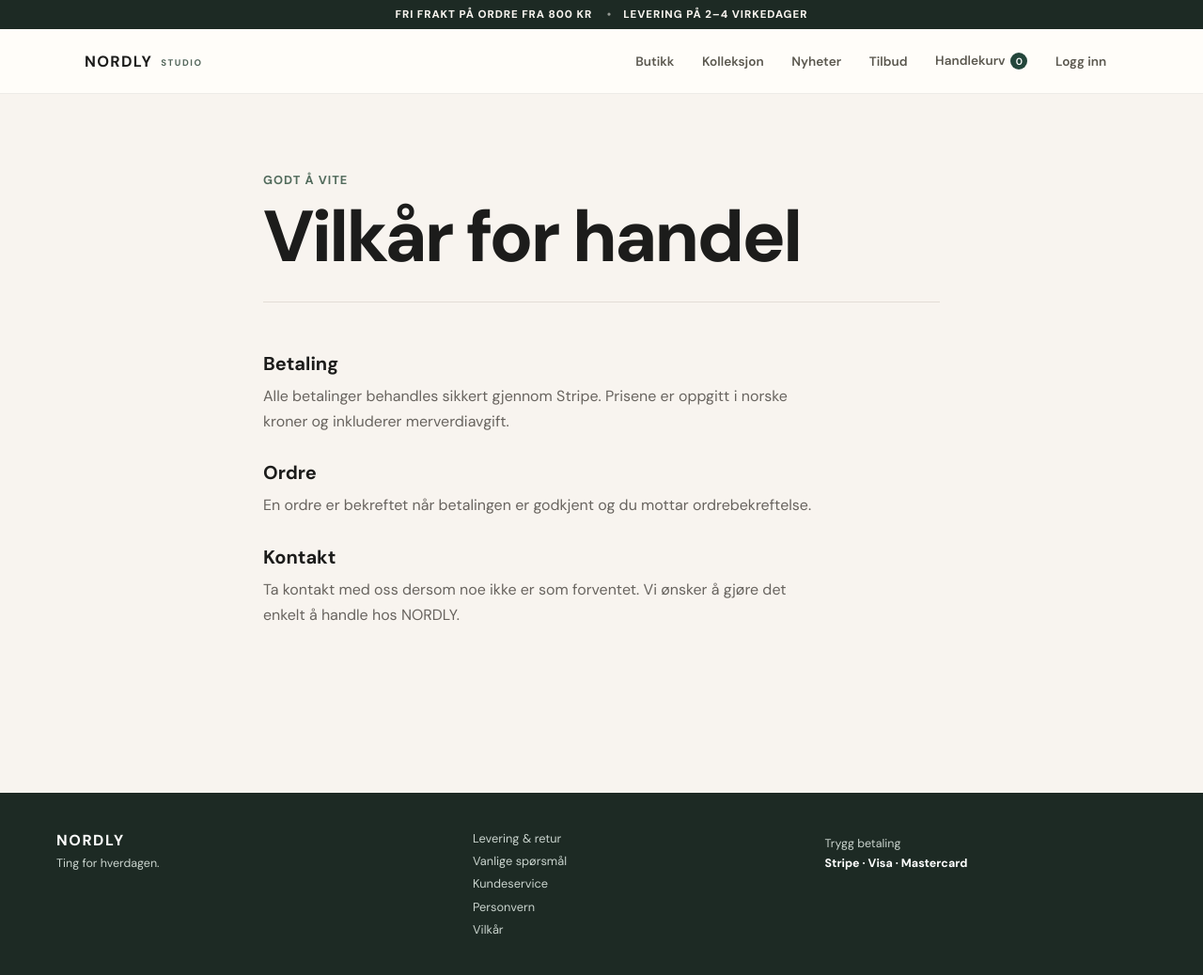
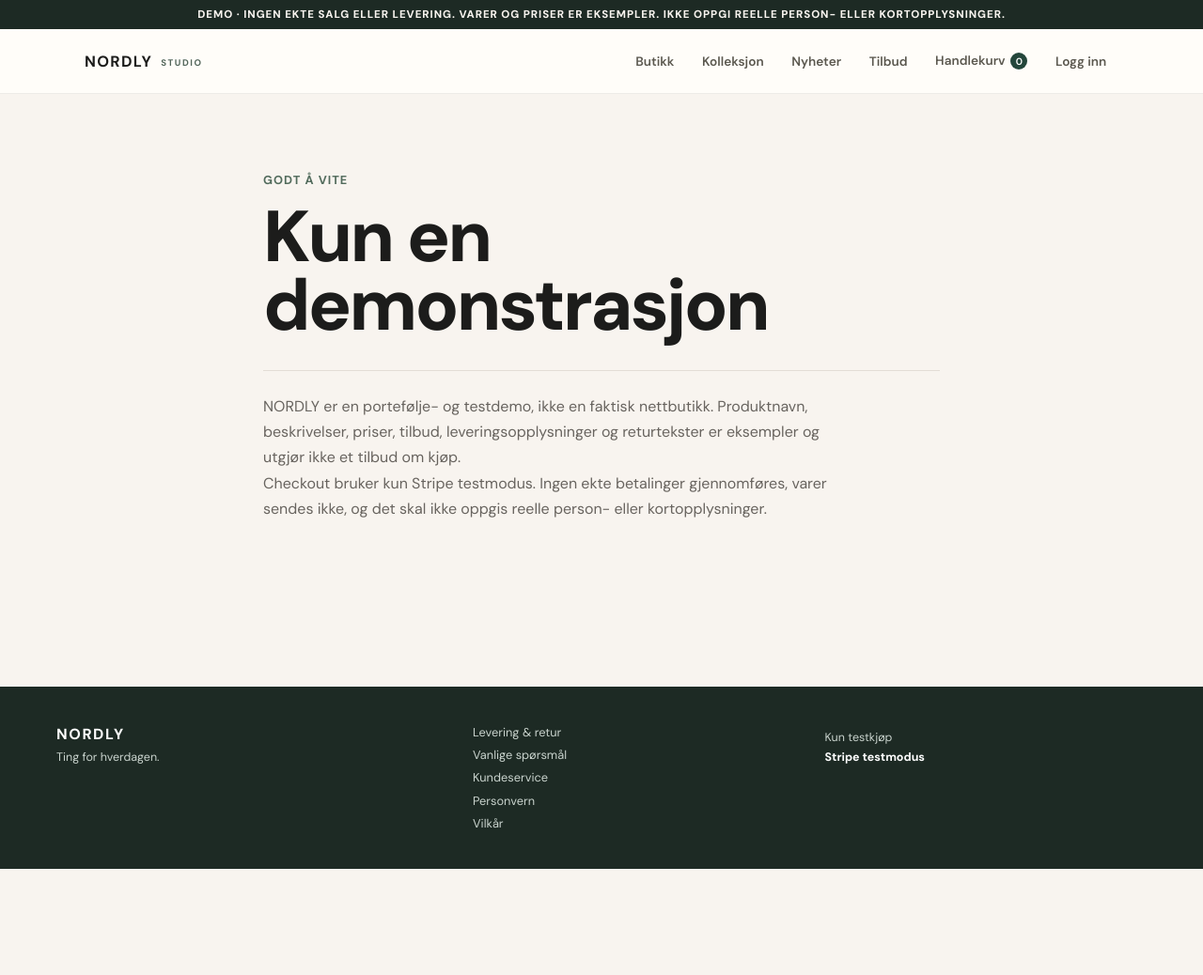
Before and after one commit to Khhashi/Nordly, an ASP.NET Core app: page /Info/Terms in a window 1280 px wide. Shown: the whole page at 94% size. After the commit the page ends 925 px from the top, so only its background shows below. Run offline with ASP.NET Core 8, Linux system fonts and the light colour scheme; the project's own start-up code is not run, and a stand-in starts its controllers and pages; some libraries are stand-ins or nearby versions.

Commit message:
Mark storefront as demo and expand sample kitchen catalog
Clarify that the storefront is illustrative, reject non-test Stripe secret keys, and add two sample kitchen products with local SVG artwork. Update privacy and terms copy to describe the demo and its unapproved retention policy.

Co-authored-by: Copilot <223556219+Copilot@users.noreply.github.com>

```diff
--- a/Nordly.Web/Pages/Info/Terms.cshtml
+++ b/Nordly.Web/Pages/Info/Terms.cshtml
@@ -1,18 +1,14 @@
 @page
 @{
     ViewData["Title"] = "Vilkår";
-    ViewData["PageMetadata"] = PageMetadataBuilder.Create(Configuration["PublicBaseUrl"], "Vilkår for handel – NORDLY", "Les NORDLYs vilkår for betaling, bestilling og handel. Prisene er oppgitt i norske kroner.", "/Info/Terms");
+    ViewData["PageMetadata"] = PageMetadataBuilder.Create(Configuration["PublicBaseUrl"], "Demonstrasjon – NORDLY", "NORDLY er en portefølje- og testdemo, ikke en faktisk nettbutikk.", "/Info/Terms");
 }
 
 <div class="info-page">
     <span class="eyebrow">Godt å vite</span>
-    <h1>Vilkår for handel</h1>
+    <h1>Kun en demonstrasjon</h1>
     <div class="info-content">
-        <h2>Betaling</h2>
-        <p>Alle betalinger behandles sikkert gjennom Stripe. Prisene er oppgitt i norske kroner og inkluderer merverdiavgift.</p>
-        <h2>Ordre</h2>
-        <p>En ordre er bekreftet når betalingen er godkjent og du mottar ordrebekreftelse.</p>
-        <h2>Kontakt</h2>
-        <p>Ta kontakt med oss dersom noe ikke er som forventet. Vi ønsker å gjøre det enkelt å handle hos NORDLY.</p>
+        <p>NORDLY er en portefølje- og testdemo, ikke en faktisk nettbutikk. Produktnavn, beskrivelser, priser, tilbud, leveringsopplysninger og returtekster er eksempler og utgjør ikke et tilbud om kjøp.</p>
+        <p>Checkout bruker kun Stripe testmodus. Ingen ekte betalinger gjennomføres, varer sendes ikke, og det skal ikke oppgis reelle person- eller kortopplysninger.</p>
     </div>
 </div>
--- a/Nordly.Web/Pages/Products/Details.cshtml
+++ b/Nordly.Web/Pages/Products/Details.cshtml
@@ -67,9 +67,9 @@
                 </form>
 
                 <div class="detail-promises">
-                    <div><span>↗</span><p><strong>Sendes raskt</strong><br />På lager · 2–4 virkedager</p></div>
-                    <div><span>↺</span><p><strong>Enkel retur</strong><br />14 dager åpent kjøp</p></div>
-                    <div><span>✦</span><p><strong>Trygg betaling</strong><br />Sikkert via Stripe</p></div>
+                    <div><span>◇</span><p><strong>Demoprodukt</strong><br />Ikke en faktisk vare for salg</p></div>
+                    <div><span>◇</span><p><strong>Illustrativ pris</strong><br />Kun for demonstrasjon</p></div>
+                    <div><span>◇</span><p><strong>Stripe testmodus</strong><br />Ingen ekte betalinger</p></div>
                 </div>
             </div>
         </section>
--- a/Nordly.Web/Pages/Shared/_Layout.cshtml
+++ b/Nordly.Web/Pages/Shared/_Layout.cshtml
@@ -19,7 +19,7 @@
     <link rel="stylesheet" href="~/css/site.css" asp-append-version="true" />
 </head>
 <body>
-    <div class="announcement-bar">Fri frakt på ordre fra 800 kr <span class="announcement-dot">•</span><span class="announcement-extra">Levering på 2–4 virkedager</span></div>
+    <div class="announcement-bar" role="note">DEMO · Ingen ekte salg eller levering. Varer og priser er eksempler. Ikke oppgi reelle person- eller kortopplysninger.</div>
     @{
         var cartCount = Nordly.Web.Cart.Load(Context.Session).Count;
     }
@@ -50,7 +50,7 @@
     <footer class="site-footer">
         <div class="footer-brand"><strong>NORDLY</strong><span>Ting for hverdagen.</span></div>
         <div class="footer-links"><a asp-page="/Info/Delivery">Levering & retur</a><a asp-page="/Info/Faq">Vanlige spørsmål</a><a asp-page="/Info/Support">Kundeservice</a><a asp-page="/Privacy">Personvern</a><a asp-page="/Info/Terms">Vilkår</a></div>
-        <div class="footer-payment"><span>Trygg betaling</span><strong>Stripe · Visa · Mastercard</strong></div>
+        <div class="footer-payment"><span>Kun testkjøp</span><strong>Stripe testmodus</strong></div>
     </footer>
 
     <script src="~/js/site.js" asp-append-version="true"></script>
--- a/Nordly.Web/Program.cs
+++ b/Nordly.Web/Program.cs
@@ -93,9 +93,11 @@ forwardedHeaders.KnownNetworks.Clear();
 forwardedHeaders.KnownProxies.Clear();
 app.UseForwardedHeaders(forwardedHeaders);
 
+var stripeSecretKey = app.Configuration["Stripe:SecretKey"];
+StripeTestModeValidator.EnsureTestMode(stripeSecretKey);
+
 if (!app.Environment.IsDevelopment())
 {
-    var stripeSecretKey = app.Configuration["Stripe:SecretKey"];
     var stripeWebhookSecret = app.Configuration["Stripe:WebhookSecret"];
     if (string.IsNullOrWhiteSpace(stripeSecretKey) || string.IsNullOrWhiteSpace(stripeWebhookSecret))
     {
--- a/Nordly.Web/StorefrontCatalog.cs
+++ b/Nordly.Web/StorefrontCatalog.cs
@@ -48,6 +48,8 @@ public static class StorefrontCatalog
     public static IReadOnlyList<StoreProduct> Products { get; } = new[]
     {
         StoreProduct.Create("Alba keramikk kopp", "Kjøkken", "En håndlagd kopp til rolige morgener og lange måltider.", 249, "https://images.unsplash.com/photo-1514228742587-6b1558fcca3d?auto=format&fit=crop&w=900&q=85", "Bestselger", specifications: new(Material: "Keramikk", Highlights: new[] { "Håndlaget", "Til rolige morgener og lange måltider" })),
+        StoreProduct.Create("Sora serveringsskål (demo)", "Kjøkken", "Illustrativt demoprodukt; ikke en faktisk vare for salg.", 279, "/images/demo/kitchen-bowl.svg", "Demo"),
+        StoreProduct.Create("Mira kjøkkenhåndkle (demo)", "Kjøkken", "Illustrativt demoprodukt; ikke en faktisk vare for salg.", 149, "/images/demo/kitchen-towel.svg", "Demo"),
         StoreProduct.Create("Linen hverdagstaske", "Tilbehør", "En robust og avslappet taske til hverdagens små plikter.", 399, "https://images.unsplash.com/photo-1594223274512-ad4803739b7c?auto=format&fit=crop&w=900&q=85", "Ny", specifications: new(Highlights: new[] { "Robust til hverdagens små plikter", "Avslappet stil" })),
         StoreProduct.Create("Kompakt handlenett", "Tilbehør", "Et lett handlenett til ærender og ekstra plass på farten.", 249, "https://images.unsplash.com/photo-1544816155-12df9643f363?auto=format&fit=crop&w=900&q=85", "Ny"),
         StoreProduct.Create("Flettet skulderveske", "Tilbehør", "En kompakt veske for de viktigste småtingene på farten.", 449, "https://images.unsplash.com/photo-1590874103328-eac38a683ce7?auto=format&fit=crop&w=900&q=85"),
```
Also changed, not shown: Nordly.Tests/PageMetadataTests.cs (+10 -0 lines), Nordly.Tests/StorefrontCatalogTests.cs (+10 -1 lines), Nordly.Tests/StripeTestModeValidatorTests.cs (added, +27 -0 lines), Nordly.Web/PageMetadata.cs (+13 -1 lines), Nordly.Web/Pages/Privacy.cshtml (+5 -4 lines), Nordly.Web/StripeTestModeValidator.cs (added, +13 -0 lines), docs/ARCHITECTURE.md (+1 -0 lines), Nordly.Web/wwwroot/images/demo/kitchen-bowl.svg (added), Nordly.Web/wwwroot/images/demo/kitchen-towel.svg (added), README.md.
